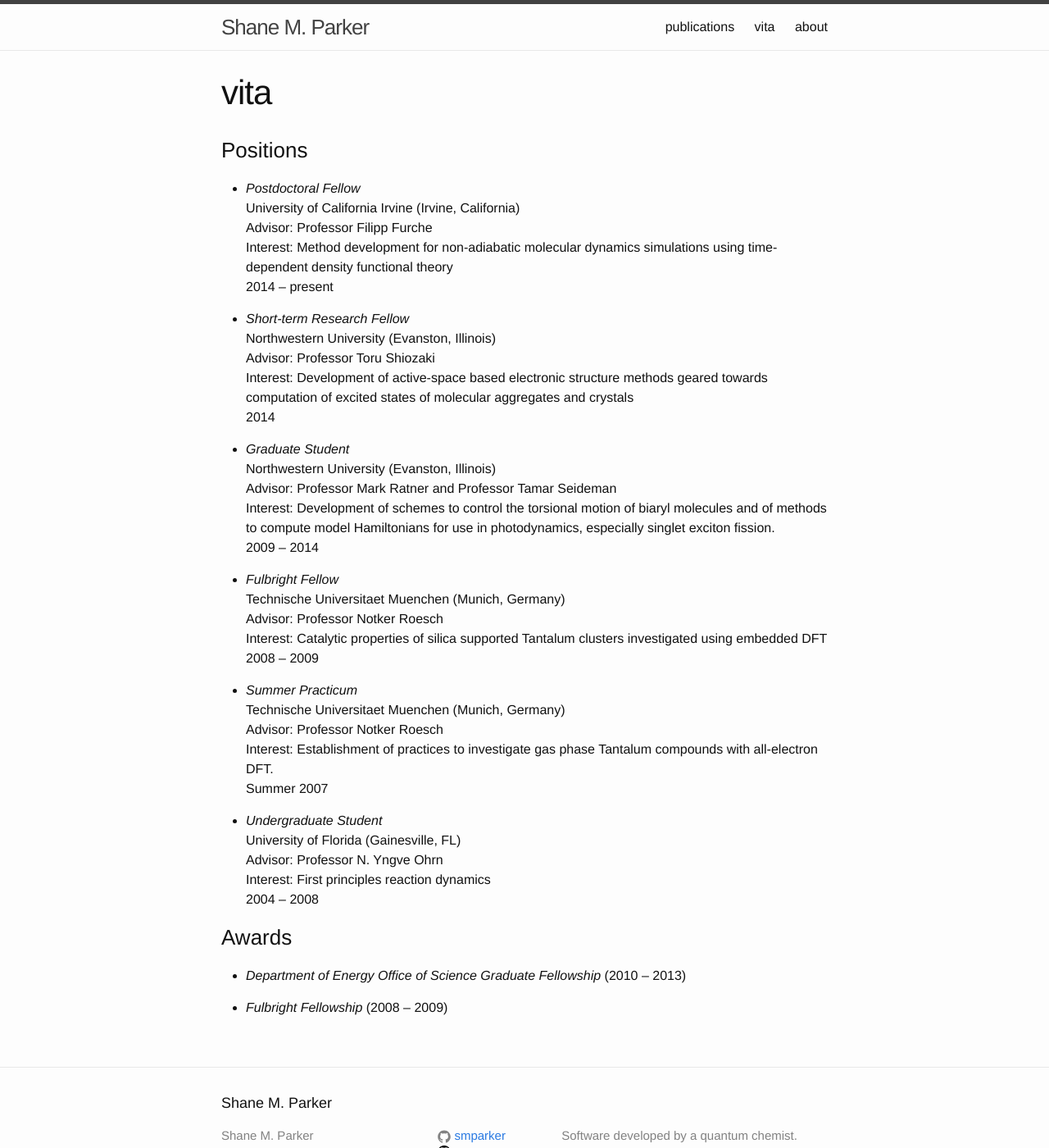
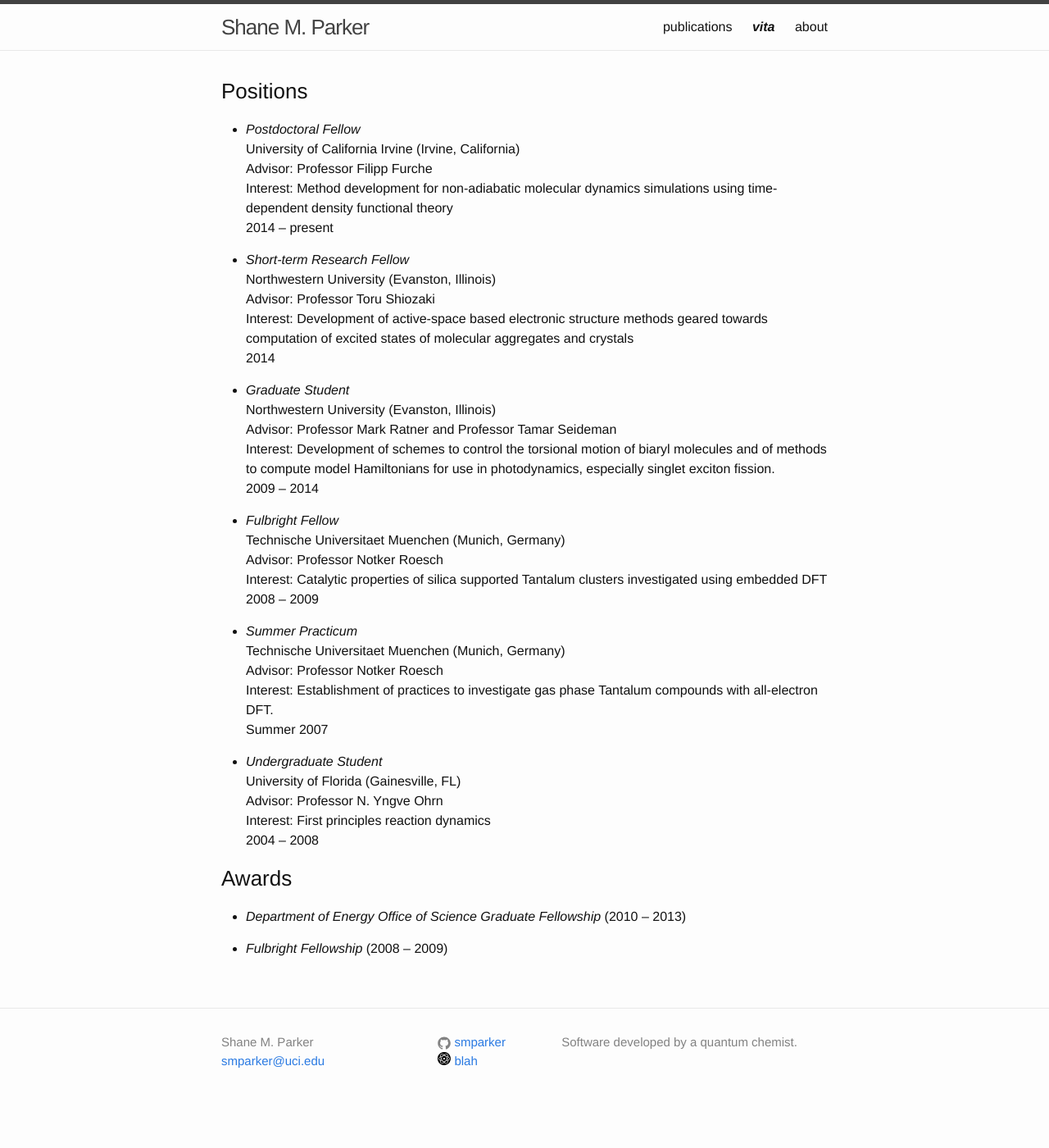
Before and after one commit to smparker/smparker.github.io, a Jekyll site: the page built from 2_vita.md, in a window 1280 px wide and 1400 px high. Shown: the whole window at 82% size. Built offline with Jekyll 4.4.1, drawn with Linux system fonts in a browser that asks for light colours.

Commit message:
cleaner pages by removing page title and bolding header

```diff
--- a/_includes/footer.html
+++ b/_includes/footer.html
@@ -1,8 +1,6 @@
 <footer class="site-footer">
 
   <div class="wrapper">
-
-    <h2 class="footer-heading">{{ site.title }}</h2>
 
     <div class="footer-col-wrapper">
       <div class="footer-col  footer-col-1">
--- a/_includes/header.html
+++ b/_includes/header.html
@@ -14,9 +14,15 @@
       </a>
 
       <div class="trigger">
-        {% for page in site.pages %}
-          {% if page.title %}
-          <a class="page-link" href="{{ page.url | prepend: site.baseurl }}">{{ page.title }}</a>
+        {% for p in site.pages %}
+          {% if p.title %}
+            <a class="page-link" href="{{ p.url | prepend: site.baseurl }}">
+              {% if p.title != page.title%}
+                {{ p.title }}
+              {% else %}
+              <b><i>{{ p.title }}</b></i>
+              {% endif %}
+            </a>
           {% endif %}
         {% endfor %}
       </div>
--- a/_layouts/page.html
+++ b/_layouts/page.html
@@ -2,10 +2,6 @@
 layout: default
 ---
 <div class="post">
-
-  <header class="post-header">
-    <h1 class="post-title">{{ page.title }}</h1>
-  </header>
 
   <article class="post-content">
     {{ content }}
```
